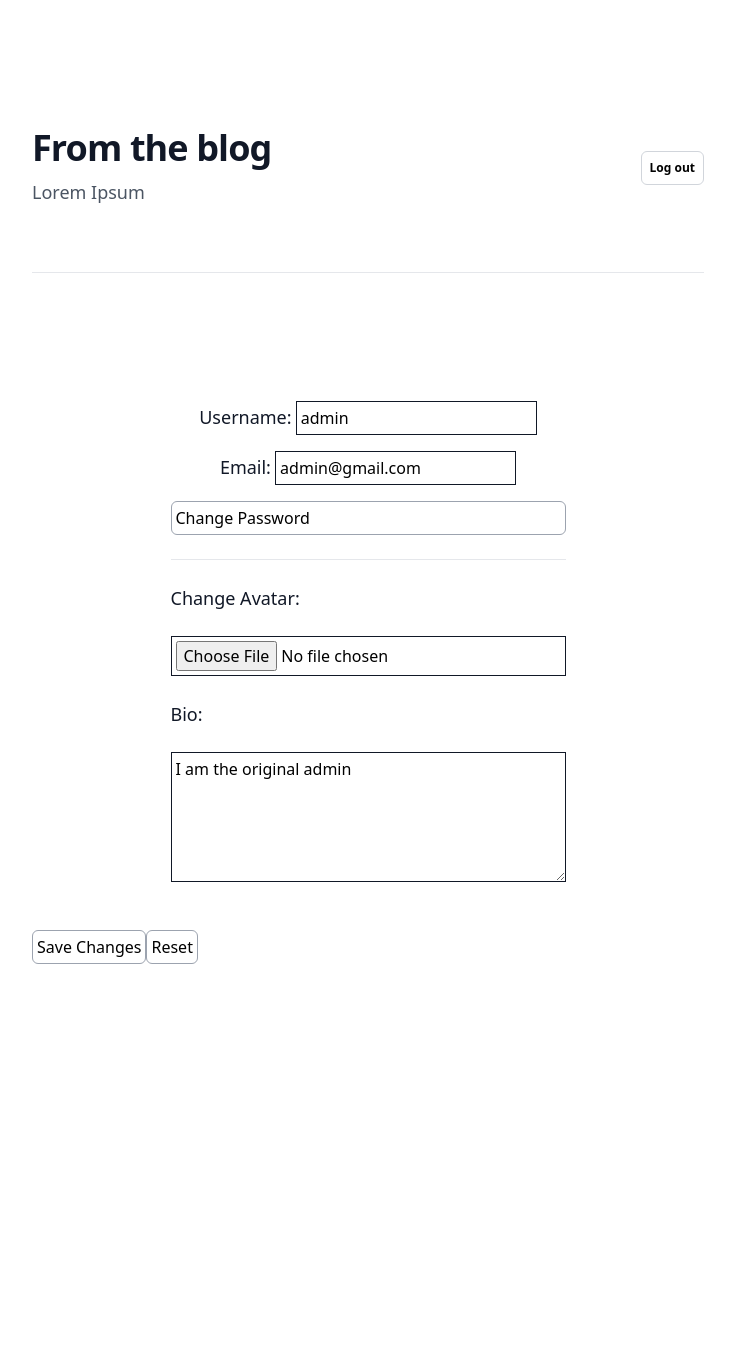
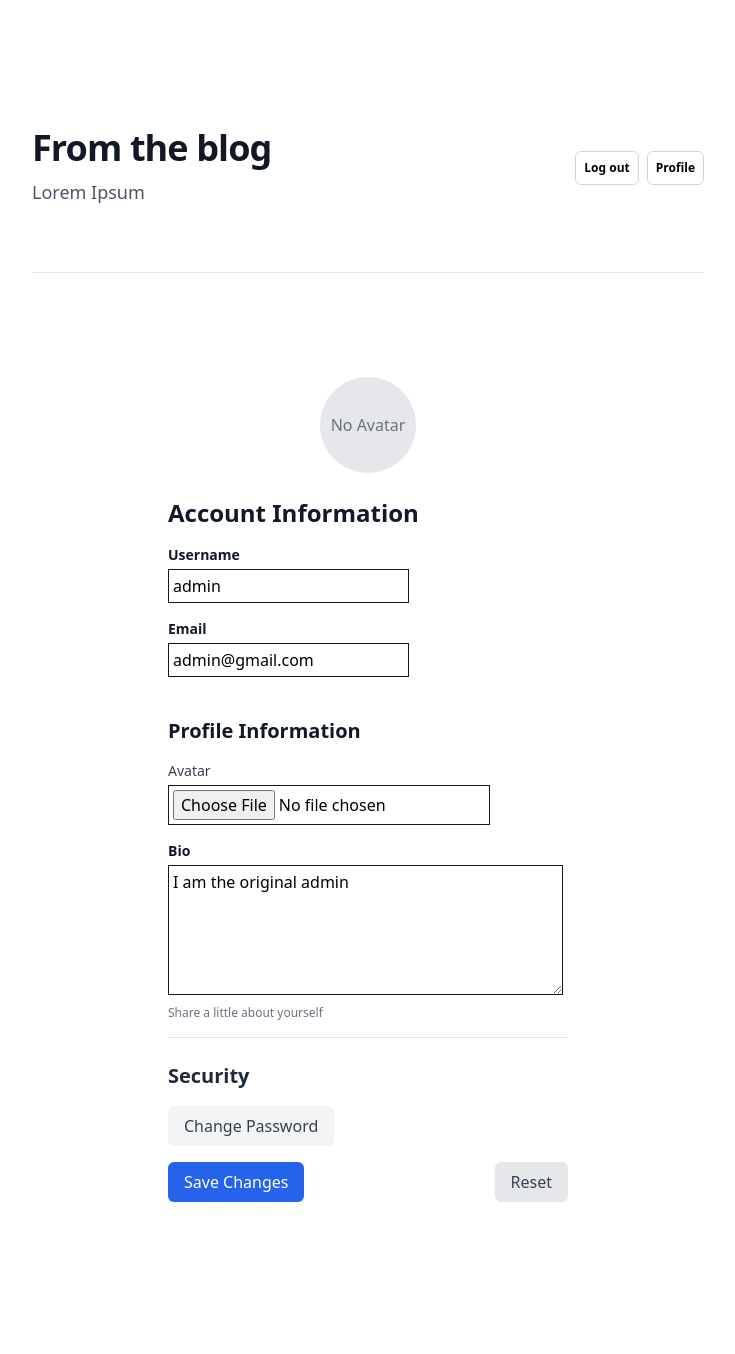
Before and after one commit to AnkoX22/DjangoBlog, a Django app: page /account/profile/ in a window 1280 px wide. Shown: the whole page, without its empty margins (272-1007 px from the left). Before the commit the page ends 964 px from the top, so only its background shows below. Run offline with Django 5.2, Linux system fonts and the light colour scheme; a user stored in the database is signed in; data comes from the database, SQL or seed files in the repository; both versions use the stored data as it was after the commit; parts of the project's set-up code (start-up, migrations or seed data) failed here and were passed over; some libraries are stand-ins or nearby versions.

Commit message:
Made the changes

```diff
--- a/account/forms.py
+++ b/account/forms.py
@@ -31,6 +31,9 @@ class UpdateProfileForm(forms.ModelForm):
     class Meta:
         model = Profile
         fields = ['avatar', 'bio']
+
+    def clean_avatar(self):
+        avatar = self.cleaned_data['avatar']
 
     def __init__(self, *args, **kwargs):
         super().__init__(*args, **kwargs)
--- a/account/models.py
+++ b/account/models.py
@@ -6,8 +6,7 @@ from PIL import Image
 # Create your models here.
 class Profile(models.Model):
     user = models.OneToOneField(User, on_delete=models.CASCADE)
-
-    avatar = models.ImageField(default='default.png', upload_to='profile_images')
+    avatar = models.ImageField(default='media/default.png', upload_to='profile_images')
     bio=models.TextField()
 
     def __str__(self):
--- a/account/templates/registration/profile.html
+++ b/account/templates/registration/profile.html
@@ -3,9 +3,6 @@
 {% block title %}Profile Page{% endblock title %}
 
 {% block content %}
-    <div>
-        <img class="rounded-full cursor-pointer" src="{{ account.profile.avatar.url }}">
-    </div>
     {% if user_form.errors %}
         <div>
             {% for key, value in user_form.errors.items %}
@@ -17,31 +14,59 @@
         </div>
     {% endif %}
     <div>
-        <form method="post" enctype="multipart/form-data" class="space-y-2">
+        <form method="post" enctype="multipart/form-data" action="" class="max-w-md mx-auto bg-white p-6 rounded-lg">
             {% csrf_token %}
-            <div class="flex flex-col display-center space-y-4 items-center w-full mx-auto">
-                <div>
-                    <label class="font-semi-bold text-lg text-gray-900">Username:</label>
-                    {{ user_form.username }}
+            <div class="space-y-6">
+                <div class="flex justify-center my-4">
+        <!-- Add width/height and check if avatar exists -->
+        {% if account.profile.avatar %}
+            <img class="rounded-full cursor-pointer w-24 h-24 object-cover border-2 border-gray-300" src="{{ account.profile.avatar.url }}" alt="{{ account.username }}'s avatar">
+        {% else %}
+            <div class="rounded-full w-24 h-24 bg-gray-200 flex items-center justify-center text-gray-500">
+                <img src="">
+                <span>No Avatar</span>
+            </div>
+        {% endif %}
+    </div>
+                <!-- User Information Section -->
+                <div class=" pb-4">
+                    <h3 class="text-2xl font-bold mb-4 text-gray-900">Account Information</h3>
+                    <div class="mb-4">
+                        <label  class="block text-sm text-gray-900 font-bold mb-1">Username</label>
+                        {{ user_form.username }}
+                    </div>
+                    <div>
+                        <label  class="block text-sm text-gray-900 font-bold mb-1">Email</label>
+                        {{ user_form.email }}
+                    </div>
                 </div>
-                <div>
-                    <label class="font-semi-bold text-lg text-gray-900">Email:</label>
-                    {{ user_form.email }}
+
+                <!-- Profile Section -->
+                <div class="border-b pb-4">
+                    <h3 class="text-xl mb-4 text-gray-900 font-bold">Profile Information</h3>
+                    <div class="mb-4">
+                        <label  class="block text-sm text-gray-700 mb-1">Avatar</label>
+                        {{ profile_form.avatar }}
+                    </div>
+                    <div>
+                        <label class="block text-sm text-gray-900 font-bold mb-1">Bio</label>
+                        {{ profile_form.bio }}
+                        <p class="text-xs text-gray-500 mt-1">Share a little about yourself</p>
+                    </div>
                 </div>
-                <div class="space-y-6 flex flex-col">
-                    <a href="{% url 'password_change' %}" class="border border-gray-400 rounded-md px-1 py-1 hover:bg-gray-100">Change Password</a>
-                    <hr>
-                    <label class="font-semi-bold text-lg text-gray-900">Change Avatar:</label>
-                    {{ profile_form.avatar }}
-                    <label class="font-semi-bold text-lg text-gray-900">Bio:</label>
-                    {{ profile_form.bio }}
+
+                <!-- Security Section -->
+                <div class="mb-6">
+                    <h3 class="text-xl font-bold mb-4 text-gray-800">Security</h3>
+                    <a href="{% url 'password_change' %}" class="inline-block bg-gray-100 text-gray-700 px-4 py-2 rounded-md hover:bg-gray-200 transition">Change Password</a>
                 </div>
             </div>
-            <br><br>
+
+            <!-- Action Buttons -->
+            <div class="flex justify-between pt-4">
+                <button type="submit" class="bg-blue-600 text-white px-4 py-2 rounded-md hover:bg-blue-700 transition">Save Changes</button>
+                <button type="reset" class="bg-gray-200 text-gray-700 px-4 py-2 rounded-md hover:bg-gray-300 transition">Reset</button>
+            </div>
         </form>
-         <div class="flex items-center display-center space-between mx-auto w-full">
-                <button type="submit" class="border text-bold border-gray-400 rounded-md px-1 py-1 hover:bg-gray-100">Save Changes</button>
-            <button type="reset" class="border text-bold border-gray-400 rounded-md px-1 py-1 hover:bg-gray-100">Reset</button>
-            </div>
     </div>
 {% endblock content %}
--- a/account/views.py
+++ b/account/views.py
@@ -10,22 +10,6 @@ from django.contrib.messages.views import SuccessMessageMixin
 from django.contrib.auth.decorators import login_required
 
 
-@login_required
-def profile(request):
-    if request.method == 'POST':
-        user_form = UpdateUserForm(request.POST, instance=request.user)
-        profile_form = UpdateProfileForm(request.POST, request.FILES, instance=request.user.profile)
-
-        if user_form.is_valid() and profile_form.is_valid():
-            user_form.save()
-            profile_form.save()
-            messages.success(request, 'Your profile is updated successfully')
-            return redirect(to='user-profile')
-        else:
-            user_form = UpdateUserForm(instance=request.user)
-            profile_form = UpdateProfileForm(instance=request.user.profile)
-
-        return render(request, 'registration/profile.html', {'user_form': user_form, 'profile_form': profile_form})
 
 @login_required
 def profile(request):
@@ -38,7 +22,9 @@ def profile(request):
             user_form.save()
             profile_form.save()
             messages.success(request, 'Your profile is updated successfully')
-            return redirect(to='users-profile')
+            return redirect(to='user-profile')
+        else:
+            messages.error(request, 'Error updating your Profile')
     else:
         user_form = UpdateUserForm(instance=request.user)
         profile_form = UpdateProfileForm(instance=request.user.profile)
--- a/blog/templates/blog/base.html
+++ b/blog/templates/blog/base.html
@@ -16,11 +16,13 @@
                         <p class="mt-2 text-lg leading-8 text-gray-600">Lorem Ipsum</p>
                    </div>
                    {% if user.is_authenticated %}
-                        <form action="{% url 'logout' %}" method="post">
+                       <div class="flex space-x-2">
+                            <form action="{% url 'logout' %}" method="post">
                             {% csrf_token %}
                             <button type="submit" class="border border-gray-300 text-xs font-bold py-2 px-2 hover:bg-gray-100 rounded-md">Log out</button>
                         </form>
-
+                        <a href="{% url 'user-profile' %}" class="border border-gray-300 text-xs font-bold py-2 px-2 hover:bg-gray-100 rounded-md">Profile</a>
+                       </div>
                    {% else %}
                         <a href="{% url 'login' %}" class="border border-gray-300 text-xs font-bold py-2 px-2 hover:bg-gray-100 rounded-md">Log in</a>
 
--- a/blog/templates/blog/post/detail.html
+++ b/blog/templates/blog/post/detail.html
@@ -24,7 +24,7 @@
                     {% endfor %}
                 {% endif %}
             </h3>
-            <a href="" class="border py-2 rounded-lg px-2 border-grey-200 font-bold text-xs hover:bg-gray-100">Share this post via email</a>
+            <a href="{% url 'blog:post_share' year=post.publish.year month=post.publish.month day=post.publish.day post=post.slug %}" class="border py-2 rounded-lg px-2 border-grey-200 font-bold text-xs hover:bg-gray-100">Share this post via email</a>
         </div>
         <div>
             <h3 class="font-bold text-s text-gray-900">Comments</h3>
--- a/blog/urls.py
+++ b/blog/urls.py
@@ -9,5 +9,6 @@ urlpatterns = [
     path('', views.post_list, name='post_list'),
     path('<int:year>/<int:month>/<int:day>/<slug:post>', views.post_detail, name='post_detail'),
     path('<int:year>/<int:month>/<int:day>/<slug:post>/comment/', views.post_comment, name='post_comment'),
+    path('<int:year>/<int:month>/<int:day>/<slug:post>/share/', views.post_share, name='post_share'),
     #path('blog', include('blog.urls'))
 ]
```
Also changed, not shown: account/templates/registration/password_change_form.html (+54 -9 lines), blog/templates/blog/post/share.html (added, +79 -0 lines), blog/views.py (+23 -9 lines), mysite/settings.py (+8 -6 lines), db.sqlite3, media/media/profile_images/133780487587573976.jpg (added), media/media/profile_images/133791450230706582.jpg (added), media/profile_images/133791450230706582.jpg (added), 2 other files.
